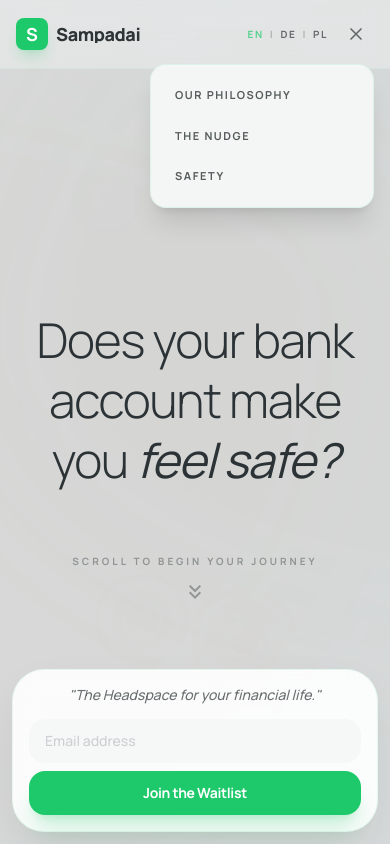
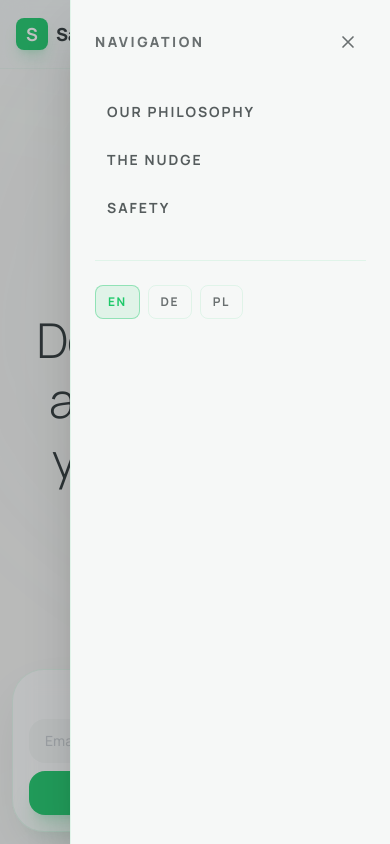
Before and after one commit to SampadAI-com/sampadai-web-v4, a React (Vite) app: page / in a window 390 px wide. Both pictures are taken after a click on the button "Open navigation menu". Shown: the top 844 px of the page. Built offline with nearby package versions, Linux system fonts and the light colour scheme.

Commit message:
fix: replace mobile nav dropdown with reliable drawer

```diff
--- a/components/Navbar.tsx
+++ b/components/Navbar.tsx
@@ -7,10 +7,6 @@ const Navbar: React.FC = () => {
   const [isMobileMenuOpen, setIsMobileMenuOpen] = useState(false);
 
   useEffect(() => {
-    if (!isMobileMenuOpen) {
-      return undefined;
-    }
-
     const handleEscape = (event: KeyboardEvent) => {
       if (event.key === 'Escape') {
         setIsMobileMenuOpen(false);
@@ -30,6 +26,20 @@ const Navbar: React.FC = () => {
       window.removeEventListener('keydown', handleEscape);
       window.removeEventListener('resize', handleResize);
     };
+  }, []);
+
+  useEffect(() => {
+    if (!isMobileMenuOpen) {
+      document.body.style.overflow = '';
+      return undefined;
+    }
+
+    const previousOverflow = document.body.style.overflow;
+    document.body.style.overflow = 'hidden';
+
+    return () => {
+      document.body.style.overflow = previousOverflow;
+    };
   }, [isMobileMenuOpen]);
 
   const toggleMobileMenu = () => {
@@ -40,17 +50,14 @@ const Navbar: React.FC = () => {
     setIsMobileMenuOpen(false);
   };
 
+  const navLinks = [
+    { href: '#philosophy', label: messages.navbar.philosophy },
+    { href: '#nudges', label: messages.navbar.nudge },
+    { href: '#', label: messages.navbar.safety },
+  ];
+
   return (
     <>
-      {isMobileMenuOpen ? (
-        <button
-          type="button"
-          aria-label="Close navigation menu"
-          onClick={closeMobileMenu}
-          className="fixed inset-0 z-40 bg-charcoal/15 md:hidden"
-        />
-      ) : null}
-
       <nav className="fixed top-0 left-0 right-0 z-50 flex items-center justify-between gap-3 border-b border-primary/5 bg-background-light/40 px-4 py-4 luxury-blur sm:gap-4 sm:p-6">
         <div className="flex min-w-0 flex-1 items-center gap-2 md:flex-none">
           <div className="flex h-8 w-8 shrink-0 items-center justify-center rounded-lg bg-primary shadow-lg shadow-primary/20">
@@ -62,22 +69,19 @@ const Navbar: React.FC = () => {
         </div>
 
         <div className="hidden md:flex flex-1 justify-center space-x-10 text-[10px] font-bold uppercase tracking-[0.2em] opacity-60">
-          <a
-            href="#philosophy"
-            className="hover:text-primary hover:opacity-100 transition-all cursor-pointer"
-          >
-            {messages.navbar.philosophy}
-          </a>
-          <a href="#nudges" className="hover:text-primary hover:opacity-100 transition-all cursor-pointer">
-            {messages.navbar.nudge}
-          </a>
-          <a href="#" className="hover:text-primary hover:opacity-100 transition-all cursor-pointer">
-            {messages.navbar.safety}
-          </a>
+          {navLinks.map((link) => (
+            <a
+              key={link.label}
+              href={link.href}
+              className="hover:text-primary hover:opacity-100 transition-all cursor-pointer"
+            >
+              {link.label}
+            </a>
+          ))}
         </div>
 
-        <div className="relative flex shrink-0 items-center gap-2.5 sm:gap-4">
-          <div className="flex items-center whitespace-nowrap text-[10px] font-bold uppercase tracking-[0.16em] leading-none opacity-70 sm:tracking-[0.2em]">
+        <div className="flex shrink-0 items-center gap-2.5 sm:gap-4">
+          <div className="hidden sm:flex items-center whitespace-nowrap text-[10px] font-bold uppercase tracking-[0.16em] leading-none opacity-70 sm:tracking-[0.2em]">
             {supportedLanguages.map((code, index) => (
               <React.Fragment key={code}>
                 <button
@@ -105,7 +109,57 @@ const Navbar: React.FC = () => {
             onClick={toggleMobileMenu}
             className="inline-flex h-9 w-9 items-center justify-center rounded-full text-charcoal/70 transition-colors hover:bg-primary/10 hover:text-primary focus:outline-none focus-visible:ring-2 focus-visible:ring-primary/30 md:hidden"
           >
-            {isMobileMenuOpen ? (
+            <svg viewBox="0 0 24 24" className="h-5 w-5" aria-hidden="true">
+              {isMobileMenuOpen ? (
+                <path
+                  d="M6 6L18 18M18 6L6 18"
+                  fill="none"
+                  stroke="currentColor"
+                  strokeWidth="2"
+                  strokeLinecap="round"
+                />
+              ) : (
+                <path
+                  d="M4 7H20M4 12H20M4 17H20"
+                  fill="none"
+                  stroke="currentColor"
+                  strokeWidth="2"
+                  strokeLinecap="round"
+                />
+              )}
+            </svg>
+          </button>
+        </div>
+      </nav>
+
+      <div
+        className={`fixed inset-0 z-[60] md:hidden transition-opacity duration-200 ${
+          isMobileMenuOpen ? 'pointer-events-auto opacity-100' : 'pointer-events-none opacity-0'
+        }`}
+      >
+        <button
+          type="button"
+          aria-label="Close navigation menu"
+          onClick={closeMobileMenu}
+          className="absolute inset-0 bg-charcoal/30"
+        />
+
+        <aside
+          id="mobile-navigation"
+          className={`absolute right-0 top-0 h-full w-[min(84vw,20rem)] border-l border-primary/10 bg-background-light p-6 shadow-2xl transition-transform duration-200 ${
+            isMobileMenuOpen ? 'translate-x-0' : 'translate-x-full'
+          }`}
+        >
+          <div className="mb-8 flex items-center justify-between">
+            <span className="text-sm font-extrabold uppercase tracking-[0.18em] text-charcoal/70">
+              Navigation
+            </span>
+            <button
+              type="button"
+              aria-label="Close navigation menu"
+              onClick={closeMobileMenu}
+              className="inline-flex h-9 w-9 items-center justify-center rounded-full text-charcoal/70 transition-colors hover:bg-primary/10 hover:text-primary"
+            >
               <svg viewBox="0 0 24 24" className="h-5 w-5" aria-hidden="true">
                 <path
                   d="M6 6L18 18M18 6L6 18"
@@ -115,53 +169,45 @@ const Navbar: React.FC = () => {
                   strokeLinecap="round"
                 />
               </svg>
-            ) : (
-              <svg viewBox="0 0 24 24" className="h-5 w-5" aria-hidden="true">
-                <path
-                  d="M4 7H20M4 12H20M4 17H20"
-                  fill="none"
-                  stroke="currentColor"
-                  strokeWidth="2"
-                  strokeLinecap="round"
-                />
-              </svg>
-            )}
-          </button>
+            </button>
+          </div>
 
-          <div
-            id="mobile-navigation"
-            className={`absolute right-0 top-[calc(100%+0.75rem)] w-56 rounded-2xl border border-primary/10 bg-background-light/95 p-4 shadow-xl transition-all duration-200 md:hidden ${
-              isMobileMenuOpen
-                ? 'pointer-events-auto translate-y-0 opacity-100'
-                : 'pointer-events-none -translate-y-2 opacity-0'
-            }`}
-          >
-            <div className="flex flex-col gap-3 text-[11px] font-bold uppercase tracking-[0.14em] text-charcoal/80">
+          <div className="flex flex-col gap-2 text-sm font-bold uppercase tracking-[0.14em] text-charcoal/80">
+            {navLinks.map((link) => (
               <a
-                href="#philosophy"
+                key={link.label}
+                href={link.href}
                 onClick={closeMobileMenu}
-                className="rounded-lg px-2 py-1.5 transition-colors hover:bg-primary/10 hover:text-primary"
+                className="rounded-lg px-3 py-2.5 transition-colors hover:bg-primary/10 hover:text-primary"
               >
-                {messages.navbar.philosophy}
+                {link.label}
               </a>
-              <a
-                href="#nudges"
-                onClick={closeMobileMenu}
-                className="rounded-lg px-2 py-1.5 transition-colors hover:bg-primary/10 hover:text-primary"
-              >
-                {messages.navbar.nudge}
-              </a>
-              <a
-                href="#"
-                onClick={closeMobileMenu}
-                className="rounded-lg px-2 py-1.5 transition-colors hover:bg-primary/10 hover:text-primary"
-              >
-                {messages.navbar.safety}
-              </a>
+            ))}
+          </div>
+
+          <div className="mt-8 border-t border-primary/10 pt-6">
+            <div className="flex items-center gap-2">
+              {supportedLanguages.map((code) => (
+                <button
+                  key={code}
+                  type="button"
+                  onClick={() => {
+                    setLanguage(code);
+                    closeMobileMenu();
+                  }}
+                  className={`rounded-lg border px-3 py-2 text-xs font-bold uppercase tracking-[0.12em] transition-colors ${
+                    language === code
+                      ? 'border-primary/40 bg-primary/10 text-primary'
+                      : 'border-primary/10 text-charcoal/70 hover:border-primary/30 hover:text-primary'
+                  }`}
+                >
+                  {code.toUpperCase()}
+                </button>
+              ))}
             </div>
           </div>
-        </div>
-      </nav>
+        </aside>
+      </div>
     </>
   );
 };
```
